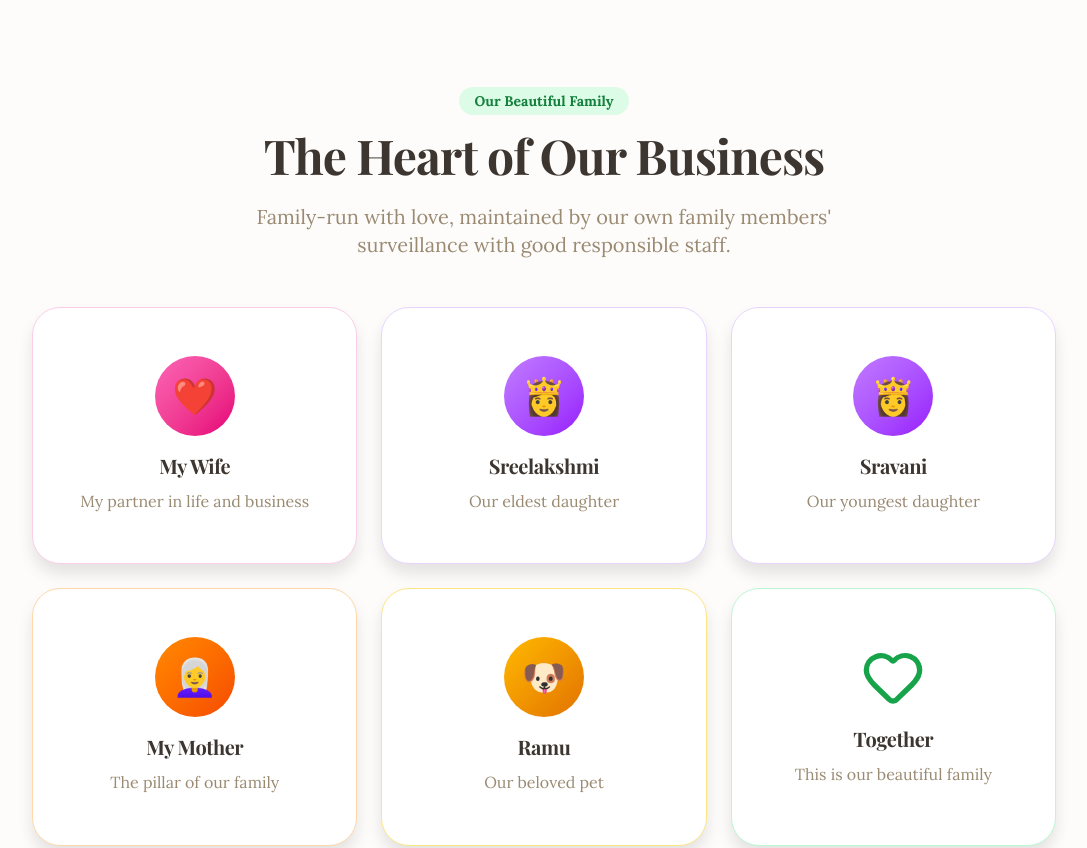
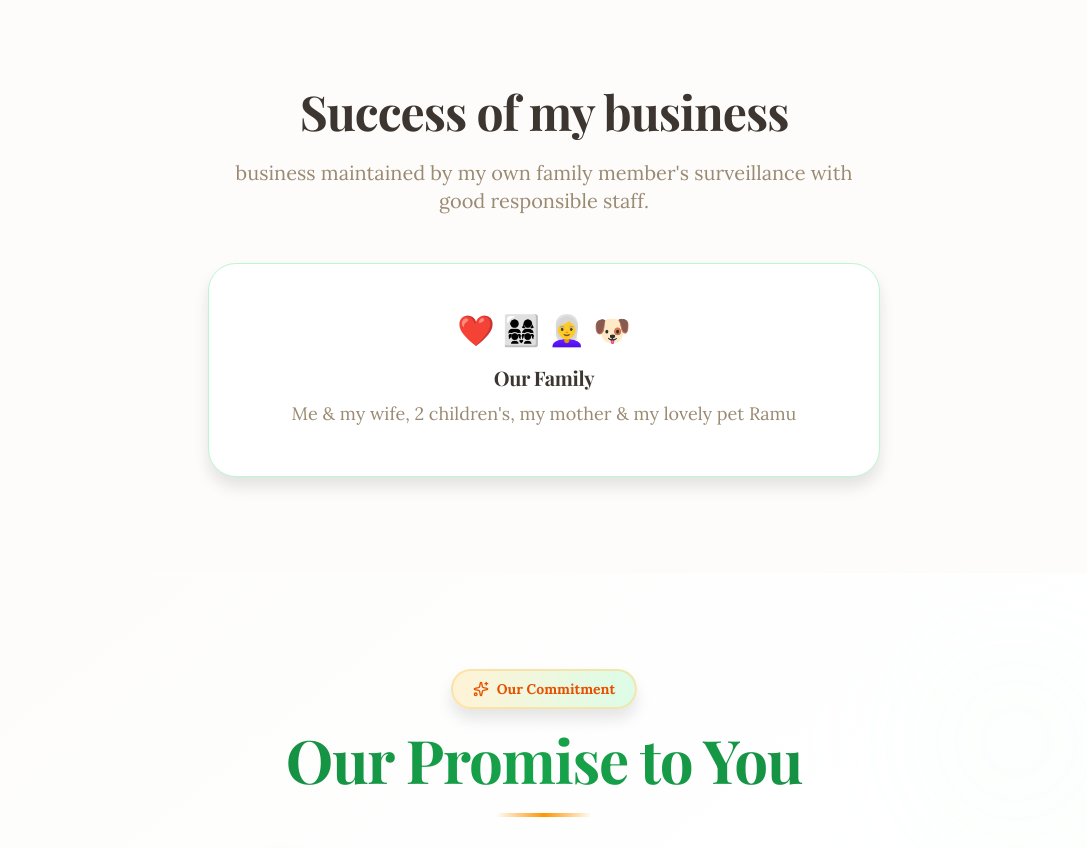
Before and after one commit to CVSCharan/swamyshotfoods-web, a Next.js app: page /about in a window 1280 px wide. Shown: the part 5100-5948 px from the top of the page, without its empty margins (96-1183 px from the left). Built offline with nearby package versions, Linux system fonts and the light colour scheme; no server answers.

Commit message:
feat(about): update about page text according to requirements

```diff
--- a/app/about/page.tsx
+++ b/app/about/page.tsx
@@ -657,94 +657,27 @@ export default function AboutPage() {
       <section className="py-12 sm:py-16 md:py-24 px-4">
         <div className="max-w-5xl mx-auto">
           <div className="text-center mb-8 sm:mb-10 md:mb-12">
-            <div className="inline-block bg-green-100 text-green-700 px-3 sm:px-4 py-1 rounded-full text-xs sm:text-sm font-bold mb-3 sm:mb-4">
-              Our Beautiful Family
-            </div>
             <h2 className="font-heading text-3xl sm:text-4xl md:text-5xl font-bold text-neutral-900 mb-4 sm:mb-6 px-4">
-              The Heart of Our Business
+              Success of my business
             </h2>
             <p className="text-base sm:text-lg md:text-xl text-neutral-600 max-w-2xl mx-auto px-4">
-              Family-run with love, maintained by our own family members&apos;
+              business maintained by my own family member&apos;s
               surveillance with good responsible staff.
             </p>
           </div>
 
-          <div className="grid sm:grid-cols-2 lg:grid-cols-3 gap-4 sm:gap-5 md:gap-6">
-            {/* Wife */}
-            <Card className="shadow-lg hover:shadow-xl transition-shadow border-pink-200">
-              <CardContent className="p-6 text-center">
-                <div className="w-20 h-20 bg-gradient-to-br from-pink-400 to-pink-600 rounded-full mx-auto mb-4 flex items-center justify-center text-4xl">
-                  ❤️
+          <div className="grid grid-cols-1 gap-4 sm:gap-5 md:gap-6 max-w-2xl mx-auto">
+            <Card className="shadow-lg hover:shadow-xl transition-shadow border-green-200">
+              <CardContent className="p-6 text-center flex flex-col justify-center h-full">
+                <div className="flex justify-center gap-2 mb-4 text-3xl">
+                  ❤️ 👨‍👩‍👧‍👧 👩‍🦳 🐶
                 </div>
                 <h3 className="font-heading text-xl font-bold text-neutral-900 mb-2">
-                  My Wife
+                  Our Family
                 </h3>
-                <p className="text-neutral-600">
-                  My partner in life and business
+                <p className="text-neutral-600 text-lg">
+                  Me & my wife, 2 children's, my mother & my lovely pet Ramu
                 </p>
-              </CardContent>
-            </Card>
-
-            {/* Daughter 1 */}
-            <Card className="shadow-lg hover:shadow-xl transition-shadow border-purple-200">
-              <CardContent className="p-6 text-center">
-                <div className="w-20 h-20 bg-gradient-to-br from-purple-400 to-purple-600 rounded-full mx-auto mb-4 flex items-center justify-center text-4xl">
-                  👸
-                </div>
-                <h3 className="font-heading text-xl font-bold text-neutral-900 mb-2">
-                  Sreelakshmi
-                </h3>
-                <p className="text-neutral-600">Our eldest daughter</p>
-              </CardContent>
-            </Card>
-
-            {/* Daughter 2 */}
-            <Card className="shadow-lg hover:shadow-xl transition-shadow border-purple-200">
-              <CardContent className="p-6 text-center">
-                <div className="w-20 h-20 bg-gradient-to-br from-purple-400 to-purple-600 rounded-full mx-auto mb-4 flex items-center justify-center text-4xl">
-                  👸
-                </div>
-                <h3 className="font-heading text-xl font-bold text-neutral-900 mb-2">
-                  Sravani
-                </h3>
-                <p className="text-neutral-600">Our youngest daughter</p>
-              </CardContent>
-            </Card>
-
-            {/* Mother */}
-            <Card className="shadow-lg hover:shadow-xl transition-shadow border-orange-200">
-              <CardContent className="p-6 text-center">
-                <div className="w-20 h-20 bg-gradient-to-br from-orange-400 to-orange-600 rounded-full mx-auto mb-4 flex items-center justify-center text-4xl">
-                  👩‍🦳
-                </div>
-                <h3 className="font-heading text-xl font-bold text-neutral-900 mb-2">
-                  My Mother
-                </h3>
-                <p className="text-neutral-600">The pillar of our family</p>
-              </CardContent>
-            </Card>
-
-            {/* Pet */}
-            <Card className="shadow-lg hover:shadow-xl transition-shadow border-amber-200">
-              <CardContent className="p-6 text-center">
-                <div className="w-20 h-20 bg-gradient-to-br from-amber-400 to-amber-600 rounded-full mx-auto mb-4 flex items-center justify-center text-4xl">
-                  🐶
-                </div>
-                <h3 className="font-heading text-xl font-bold text-neutral-900 mb-2">
-                  Ramu
-                </h3>
-                <p className="text-neutral-600">Our beloved pet</p>
-              </CardContent>
-            </Card>
-
-            {/* Family Unit */}
-            <Card className="shadow-lg hover:shadow-xl transition-shadow border-green-200 md:col-span-2 lg:col-span-1">
-              <CardContent className="p-6 text-center flex flex-col justify-center h-full">
-                <Heart className="w-16 h-16 text-green-600 mx-auto mb-4" />
-                <h3 className="font-heading text-xl font-bold text-neutral-900 mb-2">
-                  Together
-                </h3>
-                <p className="text-neutral-600">This is our beautiful family</p>
               </CardContent>
             </Card>
           </div>
--- a/lib/hooks/useStoreConfigSSE.ts
+++ b/lib/hooks/useStoreConfigSSE.ts
@@ -182,5 +182,24 @@ export const useStoreConfigSSE = () => {
     };
   }, [connect, disconnect, fetchInitialData]);
 
+  useEffect(() => {
+    const handleVisibilityChange = () => {
+      if (document.hidden) {
+        console.log('🙈 Tab hidden, pausing SSE connection');
+        disconnect();
+      } else {
+        console.log('🙉 Tab visible, resuming SSE connection');
+        connect();
+      }
+    };
+
+    if (typeof document !== 'undefined') {
+      document.addEventListener("visibilitychange", handleVisibilityChange);
+      return () => {
+        document.removeEventListener("visibilitychange", handleVisibilityChange);
+      };
+    }
+  }, [connect, disconnect]);
+
   return { disconnect };
 };
```
